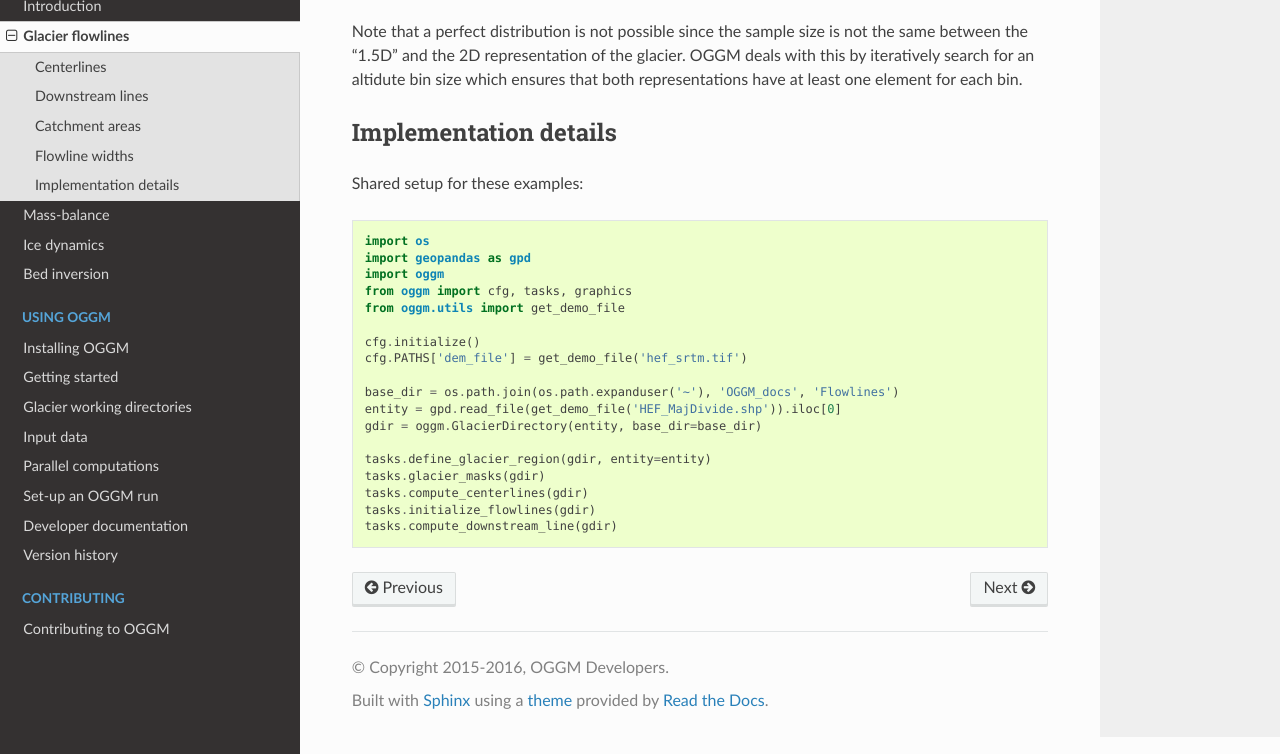
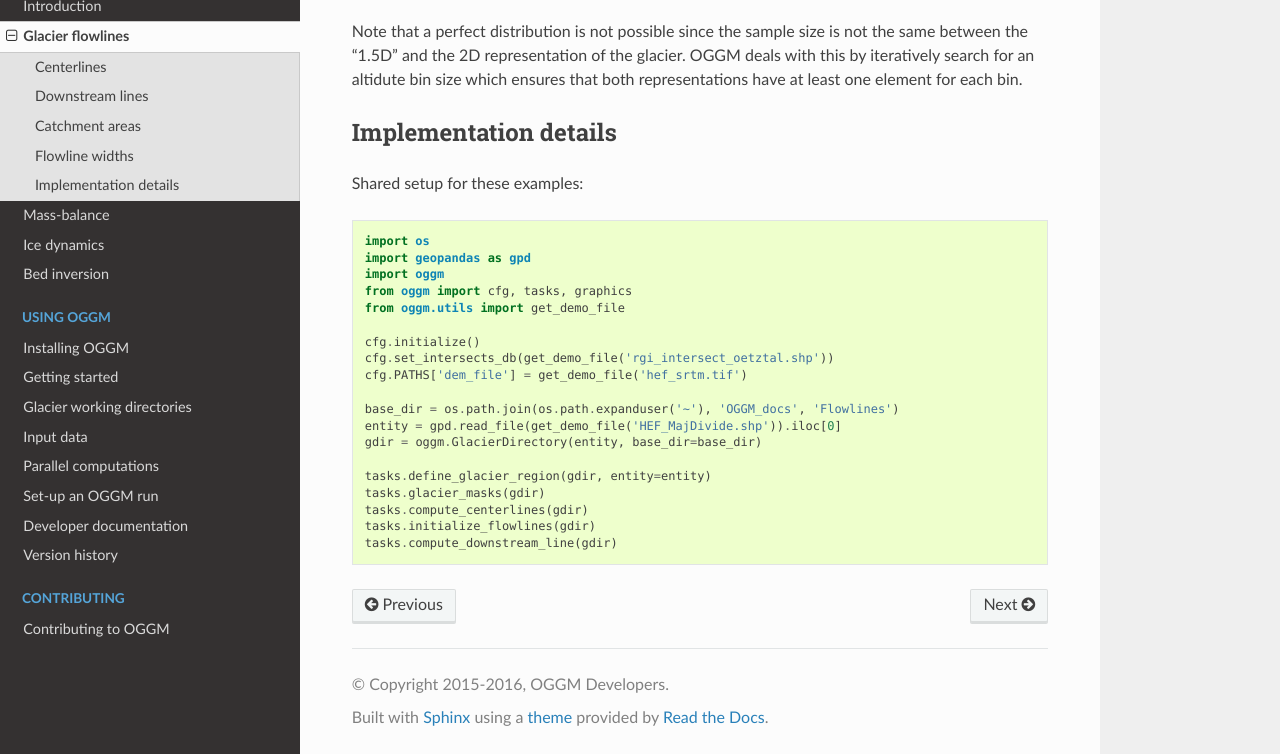
Before and after one commit to OGGM/oggm, a Sphinx documentation site: the page built from docs/flowlines.rst, in a window 1280 px wide and 900 px high, scrolled down 2177 px, cut to the strip 146-900 px from the top of the window. Built offline with Sphinx 7.4.7 and the Read the Docs theme 2.0.0, drawn with Linux system fonts in a browser that asks for light colours; the version number could not be read and is left out.

Commit message:
Fix docs

```diff
--- a/docs/_code/prepare_climate.py
+++ b/docs/_code/prepare_climate.py
@@ -16,6 +16,7 @@ from oggm.utils import get_demo_file
 from oggm import graphics
 
 cfg.initialize()
+cfg.set_intersects_db(get_demo_file('rgi_intersect_oetztal.shp'))
 cfg.PATHS['dem_file'] = get_demo_file('hef_srtm.tif')
 pcp_fac = 2.6
 cfg.PARAMS['prcp_scaling_factor'] = pcp_fac
--- a/docs/_code/prepare_flowlines.py
+++ b/docs/_code/prepare_flowlines.py
@@ -5,6 +5,7 @@ from oggm import cfg, tasks, graphics
 from oggm.utils import get_demo_file
 
 cfg.initialize()
+cfg.set_intersects_db(get_demo_file('rgi_intersect_oetztal.shp'))
 cfg.PATHS['dem_file'] = get_demo_file('hef_srtm.tif')
 
 base_dir = os.path.join(os.path.expanduser('~'), 'OGGM_docs', 'Flowlines')
--- a/docs/getting-started.rst
+++ b/docs/getting-started.rst
@@ -64,6 +64,7 @@ input:
 
     cfg.PATHS['working_dir'] = os.path.expanduser('~/doc_wd')  # working directory
     cfg.PATHS['dem_file'] = get_demo_file('hef_srtm.tif')  # topography
+    cfg.set_intersects_db(get_demo_file('rgi_intersect_oetztal.shp'))  # intersects
 
 The starting point of a run is always a valid `RGI <http://www.glims.org/RGI/>`_ file.
 In this case we use a very small subset of the RGI, the outlines of the
--- a/docs/glacierdir.txt
+++ b/docs/glacierdir.txt
@@ -30,6 +30,7 @@ Initalising a glacier directory
     from oggm import cfg, tasks, graphics
     from oggm.utils import get_demo_file
     cfg.initialize()
+    cfg.set_intersects_db(get_demo_file('rgi_intersect_oetztal.shp'))
     cfg.PARAMS['border'] = 20
     cfg.PATHS['dem_file'] = get_demo_file('hef_srtm.tif')
     path = os.path.join(os.path.expanduser('~'), 'OGGM_docs', 'GlacierDir')
```
